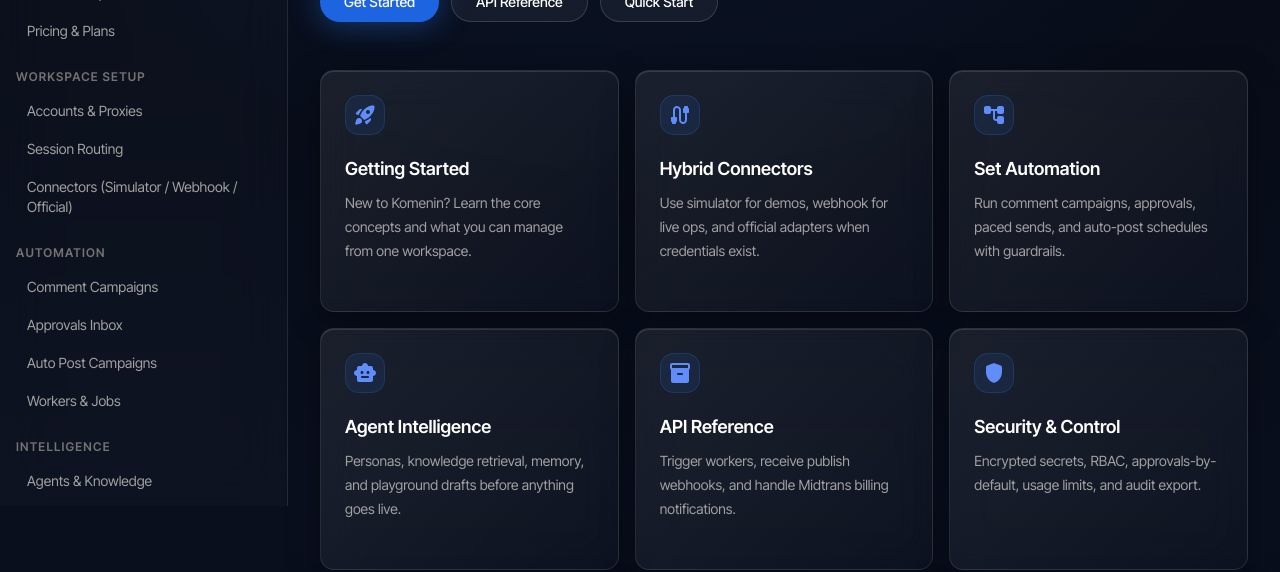
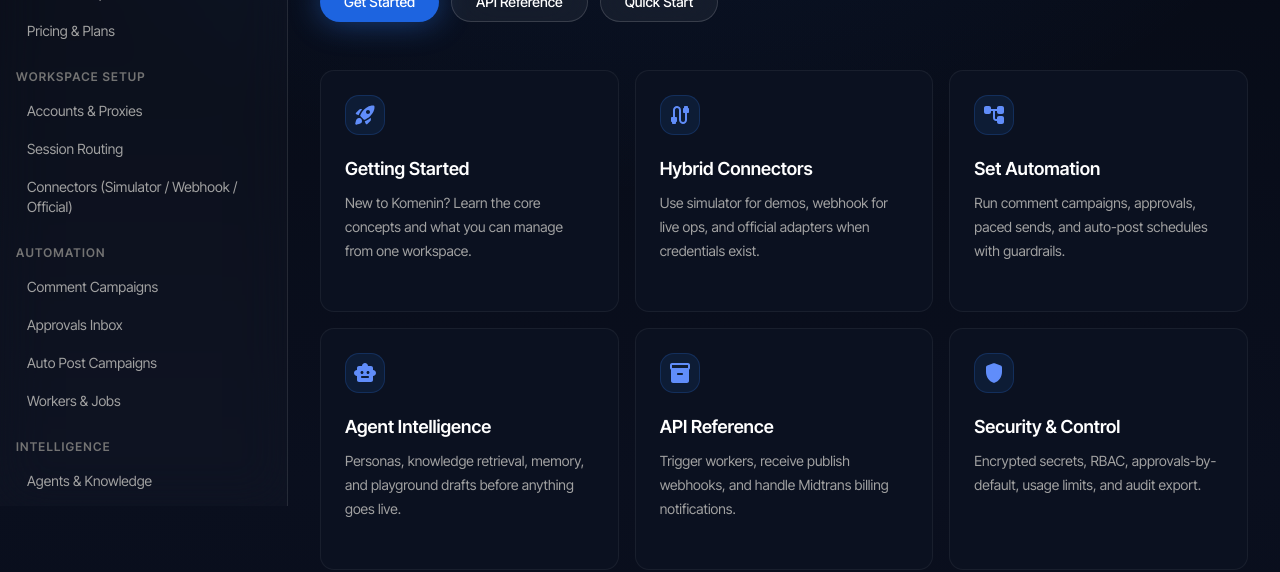
Before and after one commit to xrniqbl/komenin, a Next.js app: page /docs in a window 1280 px wide. Shown: the part 295-867 px from the top of the page. Built offline with nearby package versions, Linux system fonts and the light colour scheme; no server answers.

Commit message:
style(card): hapus glass utility, jadi solid dark

```diff
--- a/src/components/ui/card.tsx
+++ b/src/components/ui/card.tsx
@@ -7,7 +7,7 @@ function Card({ className, ...props }: React.ComponentProps<"div">): React.React
     <div
       data-slot="card"
       className={cn(
-        "glass flex flex-col gap-6 rounded-xl py-6 text-card-foreground",
+        "flex flex-col gap-6 rounded-xl border border-white/[0.06] bg-[#0b1120] py-6 text-card-foreground",
         className,
       )}
       {...props}
```
